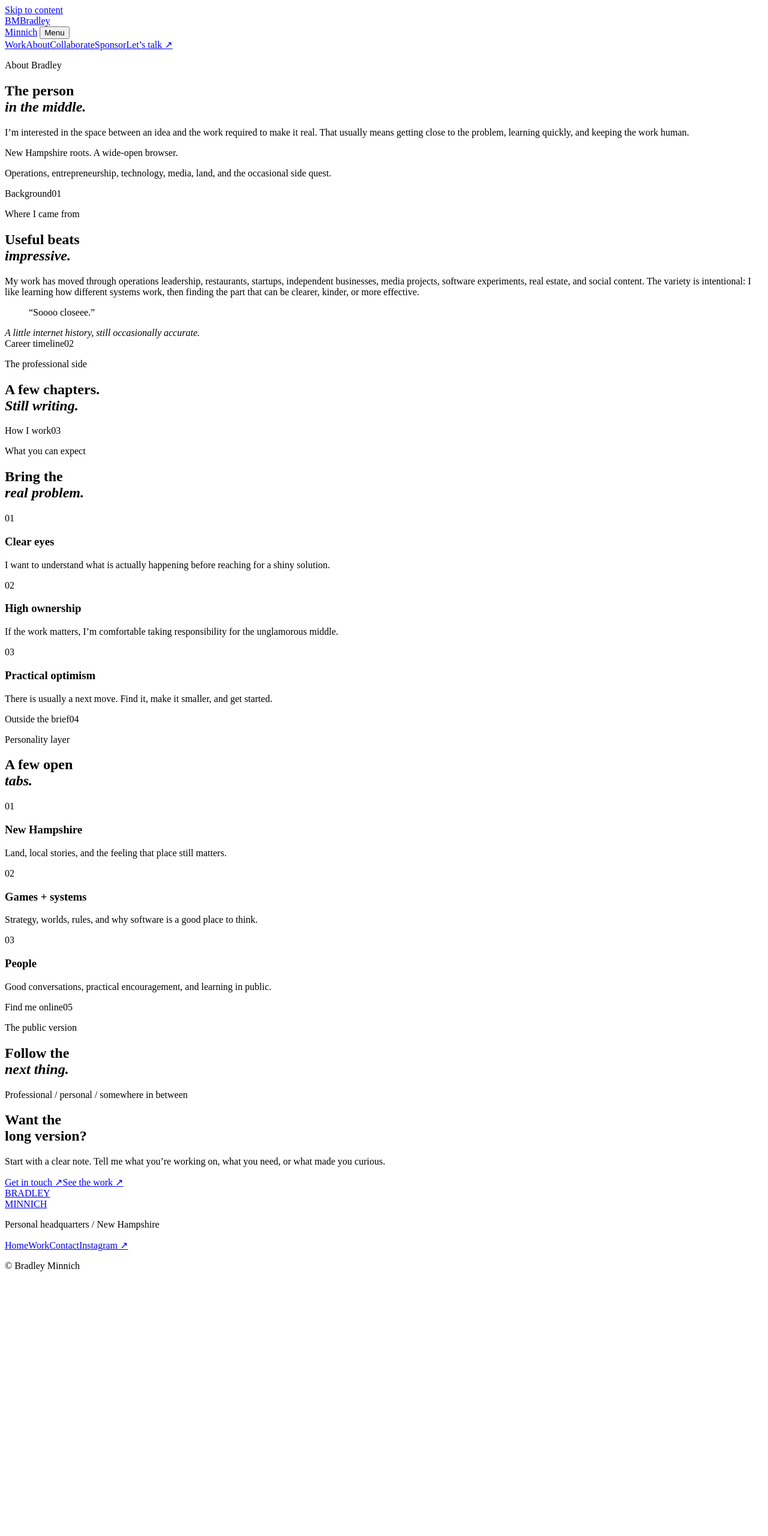
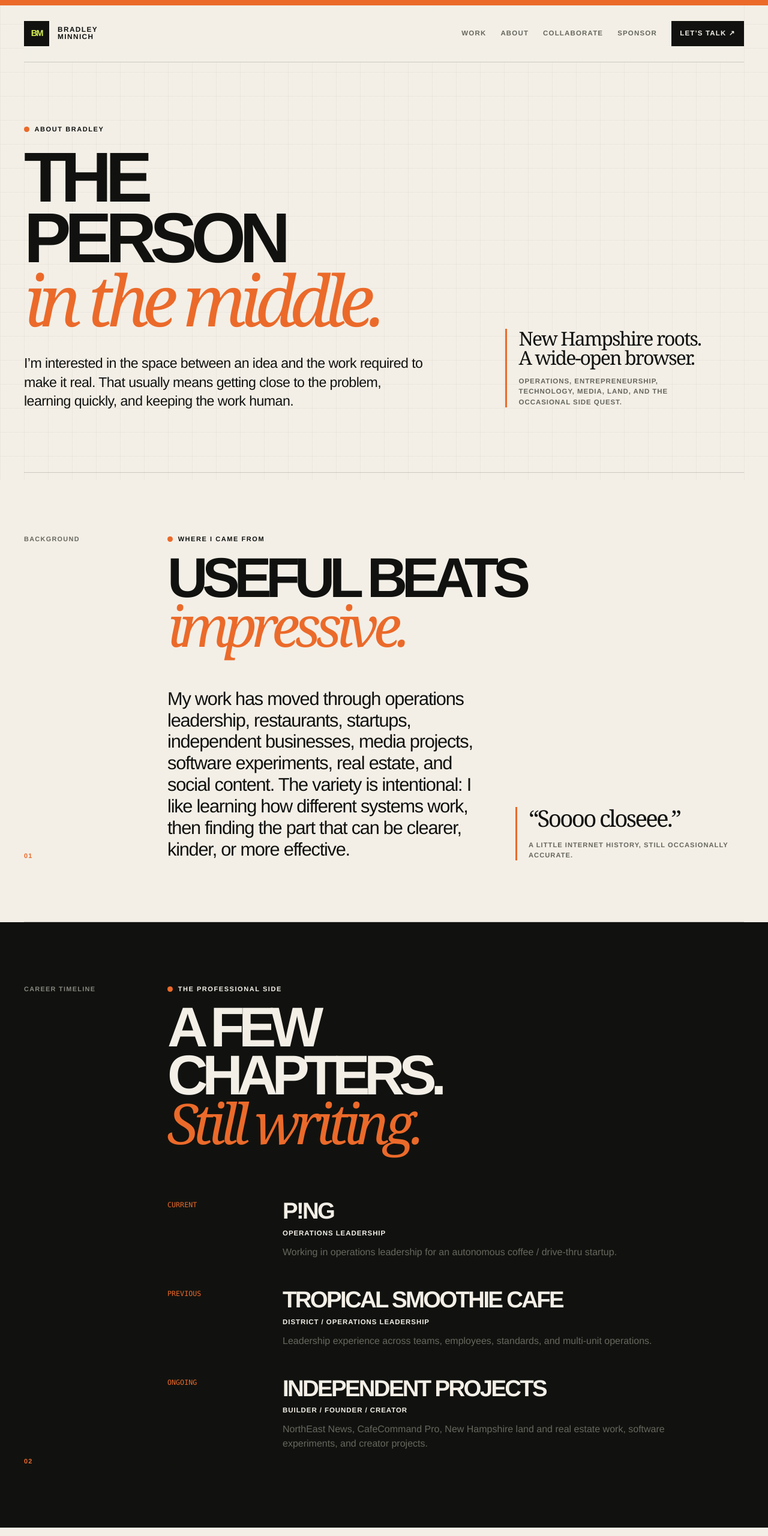
Before and after one commit to Bradthefunman/BradleyMinnich.com, a website: page about/index.html in a window 1280 px wide. Shown: the top 2560 px of the page at 60% size. Before the commit the page ends 2135 px from the top, so only its background shows below. Drawn offline with Linux system fonts and the light colour scheme; the site is published under a folder, as on GitHub Pages, so addresses that start at the root find nothing.

Commit message:
Make pages portable across GitHub Pages and custom domain

```diff
--- a/about/index.html
+++ b/about/index.html
@@ -16,18 +16,18 @@
   <meta name="twitter:title" content="About Bradley Minnich" />
   <meta name="twitter:description" content="New Hampshire roots, operations leadership, projects, and the person behind the work." />
   <meta name="twitter:image" content="https://bradleyminnich.com/assets/social-card.svg" />
-  <link rel="manifest" href="/site.webmanifest" />
-  <link rel="stylesheet" href="/assets/styles.css" />
-  <script defer src="/assets/site-data.js"></script>
-  <script defer src="/assets/app.js"></script>
+  <link rel="manifest" href="../site.webmanifest" />
+  <link rel="stylesheet" href="../assets/styles.css" />
+  <script defer src="../assets/site-data.js"></script>
+  <script defer src="../assets/app.js"></script>
 </head>
 <body>
   <a class="skip-link" href="#main-content">Skip to content</a>
   <div class="site-shell">
     <header class="site-header">
-      <a class="brand" href="/" aria-label="Bradley Minnich home"><span class="brand-mark">BM</span><span class="brand-text">Bradley<br />Minnich</span></a>
+      <a class="brand" href="../" aria-label="Bradley Minnich home"><span class="brand-mark">BM</span><span class="brand-text">Bradley<br />Minnich</span></a>
       <button class="menu-toggle" type="button" data-menu-toggle aria-expanded="false" aria-controls="site-menu">Menu <span class="menu-icon" aria-hidden="true"><span></span><span></span></span></button>
-      <nav class="site-nav" id="site-menu" data-site-menu aria-label="Main navigation"><a href="/work/">Work</a><a href="/about/" aria-current="page">About</a><a href="/collaborate/">Collaborate</a><a href="/sponsor/">Sponsor</a><a class="nav-cta" href="/contact/">Let’s talk ↗</a></nav>
+      <nav class="site-nav" id="site-menu" data-site-menu aria-label="Main navigation"><a href="../work/">Work</a><a href="../about/" aria-current="page">About</a><a href="../collaborate/">Collaborate</a><a href="../sponsor/">Sponsor</a><a class="nav-cta" href="../contact/">Let’s talk ↗</a></nav>
     </header>
     <main id="main-content">
       <section class="page-hero">
@@ -73,9 +73,9 @@
           <div class="social-strip"><div><p class="eyebrow">The public version</p><h2 id="about-social-title">Follow the<br /><em>next thing.</em></h2></div><div class="social-links" data-social-links></div></div>
         </div>
       </section>
-      <section class="contact-band" aria-labelledby="about-cta-title"><div class="contact-band-inner"><p class="eyebrow">Professional / personal / somewhere in between</p><h2 id="about-cta-title">Want the<br />long version?</h2><p>Start with a clear note. Tell me what you’re working on, what you need, or what made you curious.</p><div class="button-row"><a class="button" href="/contact/">Get in touch ↗</a><a class="button" href="/work/">See the work ↗</a></div></div></section>
+      <section class="contact-band" aria-labelledby="about-cta-title"><div class="contact-band-inner"><p class="eyebrow">Professional / personal / somewhere in between</p><h2 id="about-cta-title">Want the<br />long version?</h2><p>Start with a clear note. Tell me what you’re working on, what you need, or what made you curious.</p><div class="button-row"><a class="button" href="../contact/">Get in touch ↗</a><a class="button" href="../work/">See the work ↗</a></div></div></section>
     </main>
-    <footer class="site-footer"><div><a class="footer-mark" href="/">BRADLEY<br /><span>MINNICH</span></a><p class="footer-tag">Personal headquarters / New Hampshire</p></div><div class="footer-links"><a href="/">Home</a><a href="/work/">Work</a><a href="/contact/">Contact</a><a href="https://www.instagram.com/BradleyMinnich/" target="_blank" rel="noreferrer">Instagram ↗</a></div><p class="footer-note">© <span data-year></span> Bradley Minnich</p></footer>
+    <footer class="site-footer"><div><a class="footer-mark" href="../">BRADLEY<br /><span>MINNICH</span></a><p class="footer-tag">Personal headquarters / New Hampshire</p></div><div class="footer-links"><a href="../">Home</a><a href="../work/">Work</a><a href="../contact/">Contact</a><a href="https://www.instagram.com/BradleyMinnich/" target="_blank" rel="noreferrer">Instagram ↗</a></div><p class="footer-note">© <span data-year></span> Bradley Minnich</p></footer>
   </div>
 </body>
 </html>
```
